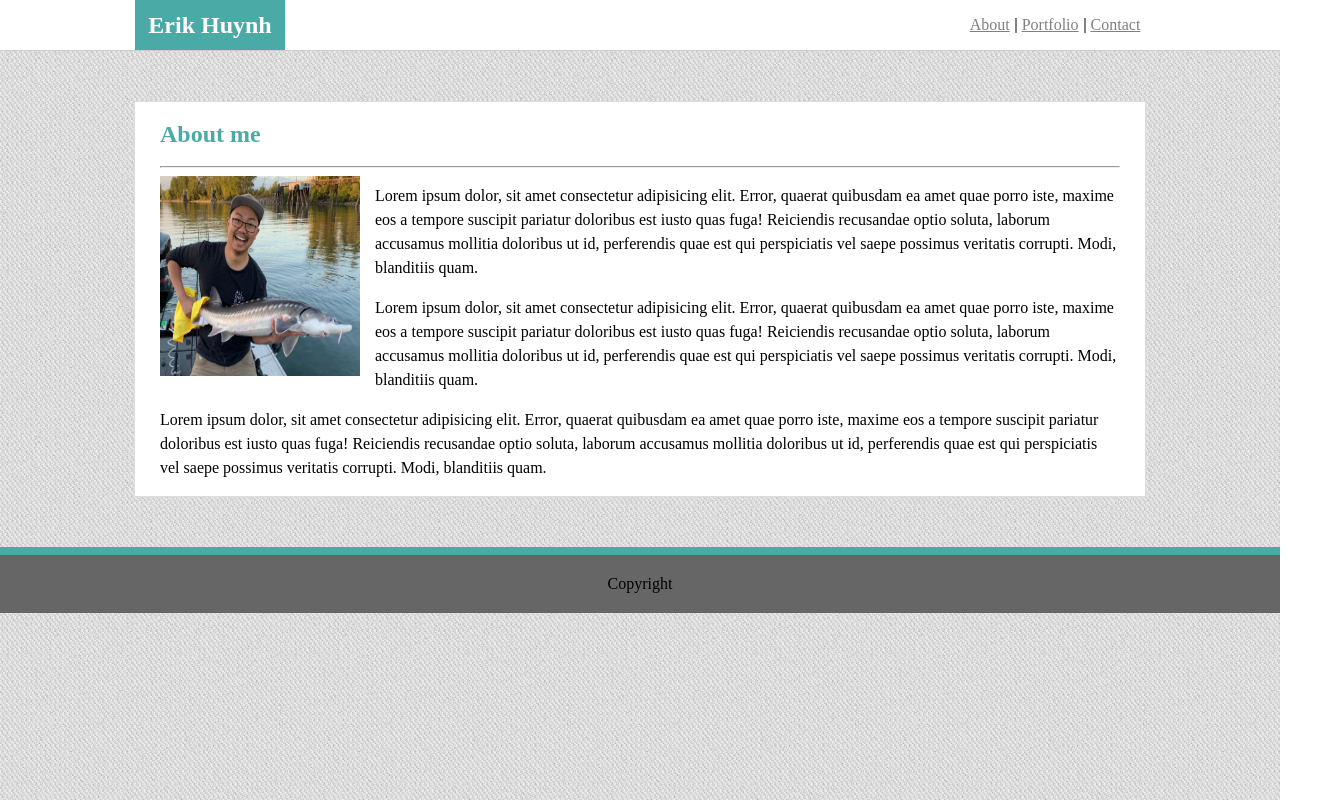
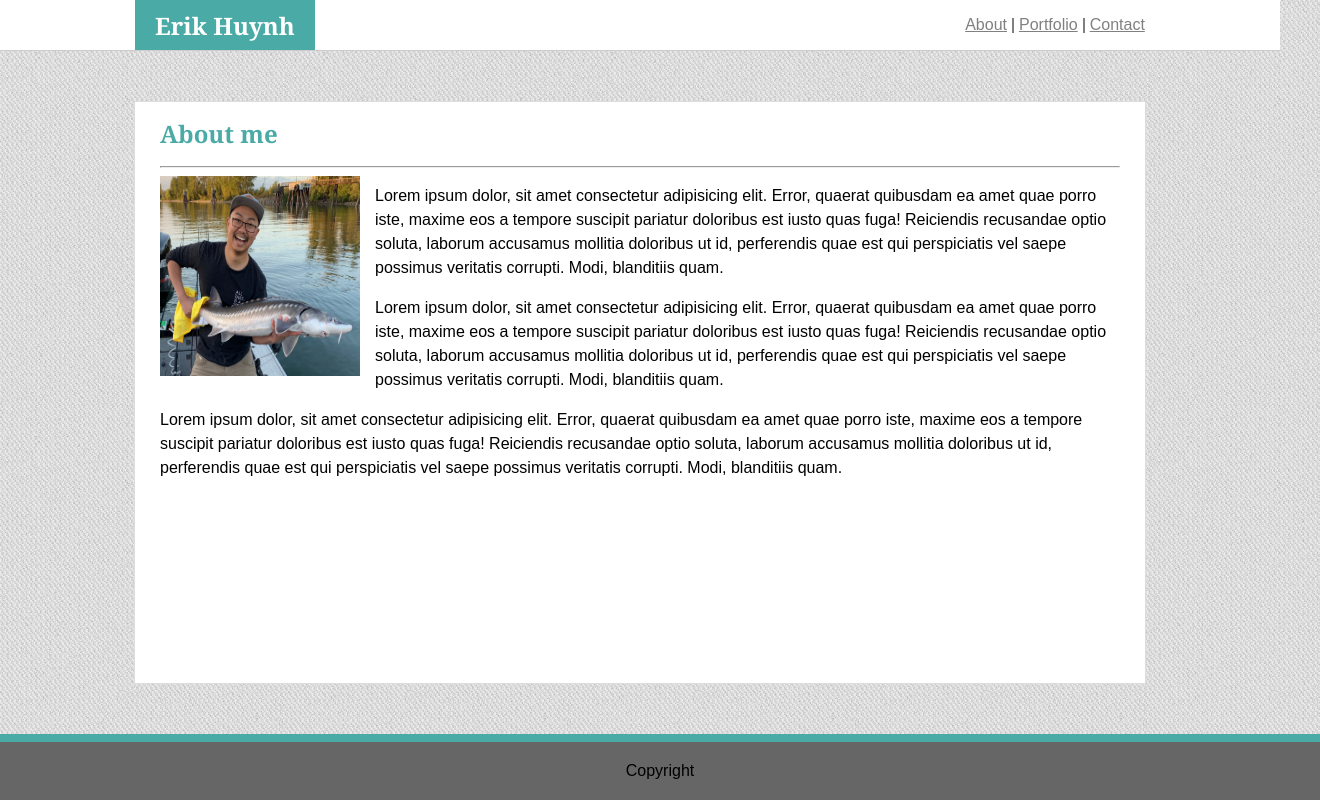
Before and after one commit to E-Huynh/Homework-1, a plain HTML site: page index.html in a window 1280 px wide. Shown: the whole page, 1320 px wide, since content can reach past the window. Drawn offline with Linux system fonts and the light colour scheme.

Commit message:
Index page complete

```diff
--- a/assets/css/style.css
+++ b/assets/css/style.css
@@ -1,10 +1,19 @@
+html, body {
+    height: 100%;
+  }
 body {
     background: url("../images/cheap_diagonal_fabric.png");
-    box-sizing: border-box;
     margin: 0;
     padding: 0;
+    font-family: 'Arial', 'Helvetica Neue', Helvetica, sans-serif;
+    display: flex;
+    flex-direction: column;
+}
+h2  {
+    font-family: 'Georgia', Times, 'Times New Roman', serif;
 }
 /* Header styles */
+    /* header that spans across the page */
     #topHeader  {
         border-bottom: 1px #cccccc solid;
         height: 50px;
@@ -12,32 +21,32 @@ body {
         display: flex;
         justify-content: center;
     }
+    /* Div spans the distance of the #content div */
     #centerDiv  {
+        width: 1010px;
+    }
+    /* Sets the dimensions and text of the #headerLogo & #headerLinks */
+    .headerStyle    {
+        width: 180px;
         height: 100%;
-    width: 1010px;
-
-}
-#logo   {
-    background: #4aaaa5;
-    color: white;
-    width: 150px;
-    height: 100%;
-    float: left;
         display: flex;
         justify-content: center;
         align-items: center;
     }
-#links   {
-    width: 180px;
-    height: 100%;
+    /* #headerLogo specific styles */
+    #headerLogo   {
+        background: #4aaaa5;
+        color: white;
+        float: left;
+    }
+    /* #headerLinks specific styeles including link color and spans */
+    #headerLinks   {
         float: right;
-    display: flex;
-    justify-content: center;
-    align-items: center;
     }
     a{
         color: grey;
     }
+    /* uses spans to create pipe decoration */
     .linkSpan   {
         margin: 0px 5px;
         background: grey;
@@ -45,14 +54,14 @@ a{
         height: 15px;
     }
 /* Content DIV styles */
-#content    {
+    .content    {
         background: #ffffff;
         border: 1px solid #dddddd;
         width: 960px;
         margin: 50px auto;
         padding: 0px 25px;
         line-height: 1.5rem;
-    clear: both;
+        flex: 1 0 auto;
     }
     .sectionTitle   {
         color: #4aaaa5;
@@ -66,7 +75,9 @@ a{
 /* Footer styles */
 footer  {
     background: #666666;
+    width: 100%;
     border-top: 8px solid #4aaaa5;
     padding: 20px;
     text-align: center;
+    flex-shrink: 0;
 }
--- a/index.html
+++ b/index.html
@@ -11,10 +11,10 @@
 <body>
     <header id="topHeader">
         <div id="centerDiv">
-        <div id="logo">
+        <div id="headerLogo" class="headerStyle">
             <h2>Erik Huynh</h2>
         </div>
-        <div id="links">
+        <div id="headerLinks" class="headerStyle">
             <a href="#">About</a>
             <span class="linkSpan"></span>
             <a href="#">Portfolio</a>
@@ -23,7 +23,7 @@
         </div>
       </div>
     </header>
-    <div id="content">
+    <div class="content">
         <h2 class="sectionTitle">About me</h2>
         <hr>
         <img id="bioImage" src="assets/images/IMG_0845.JPG" alt="Image of Erik Huynh">
@@ -31,7 +31,7 @@
         <p>Lorem ipsum dolor, sit amet consectetur adipisicing elit. Error, quaerat quibusdam ea amet quae porro iste, maxime eos a tempore suscipit pariatur doloribus est iusto quas fuga! Reiciendis recusandae optio soluta, laborum accusamus mollitia doloribus ut id, perferendis quae est qui perspiciatis vel saepe possimus veritatis corrupti. Modi, blanditiis quam.</p>
         <p>Lorem ipsum dolor, sit amet consectetur adipisicing elit. Error, quaerat quibusdam ea amet quae porro iste, maxime eos a tempore suscipit pariatur doloribus est iusto quas fuga! Reiciendis recusandae optio soluta, laborum accusamus mollitia doloribus ut id, perferendis quae est qui perspiciatis vel saepe possimus veritatis corrupti. Modi, blanditiis quam.</p>
     </div>
-    <footer>
+    <footer class="footer">
         Copyright
     </footer>
 </body>
```
Lines whose indentation alone changed are shown as unchanged.
